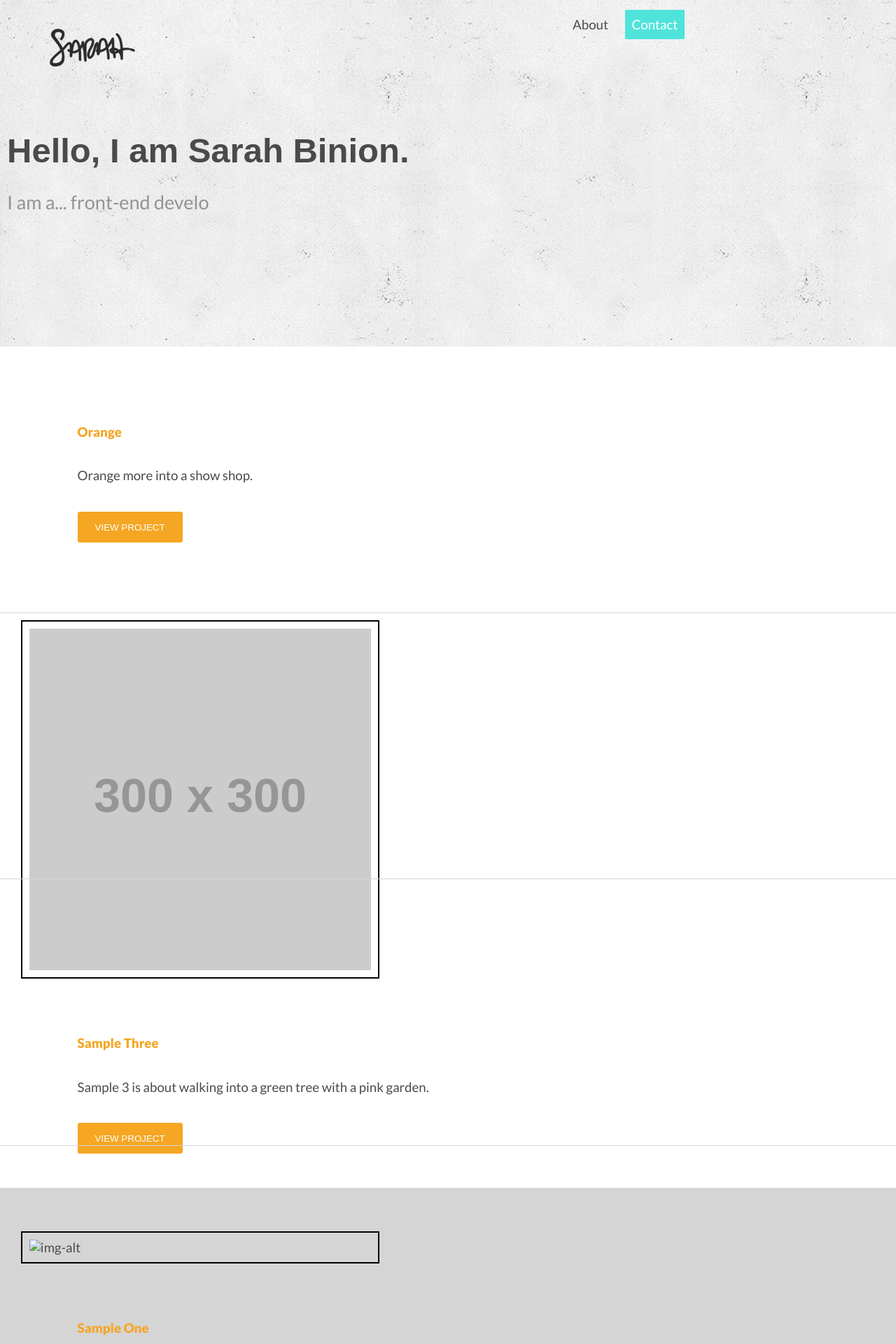
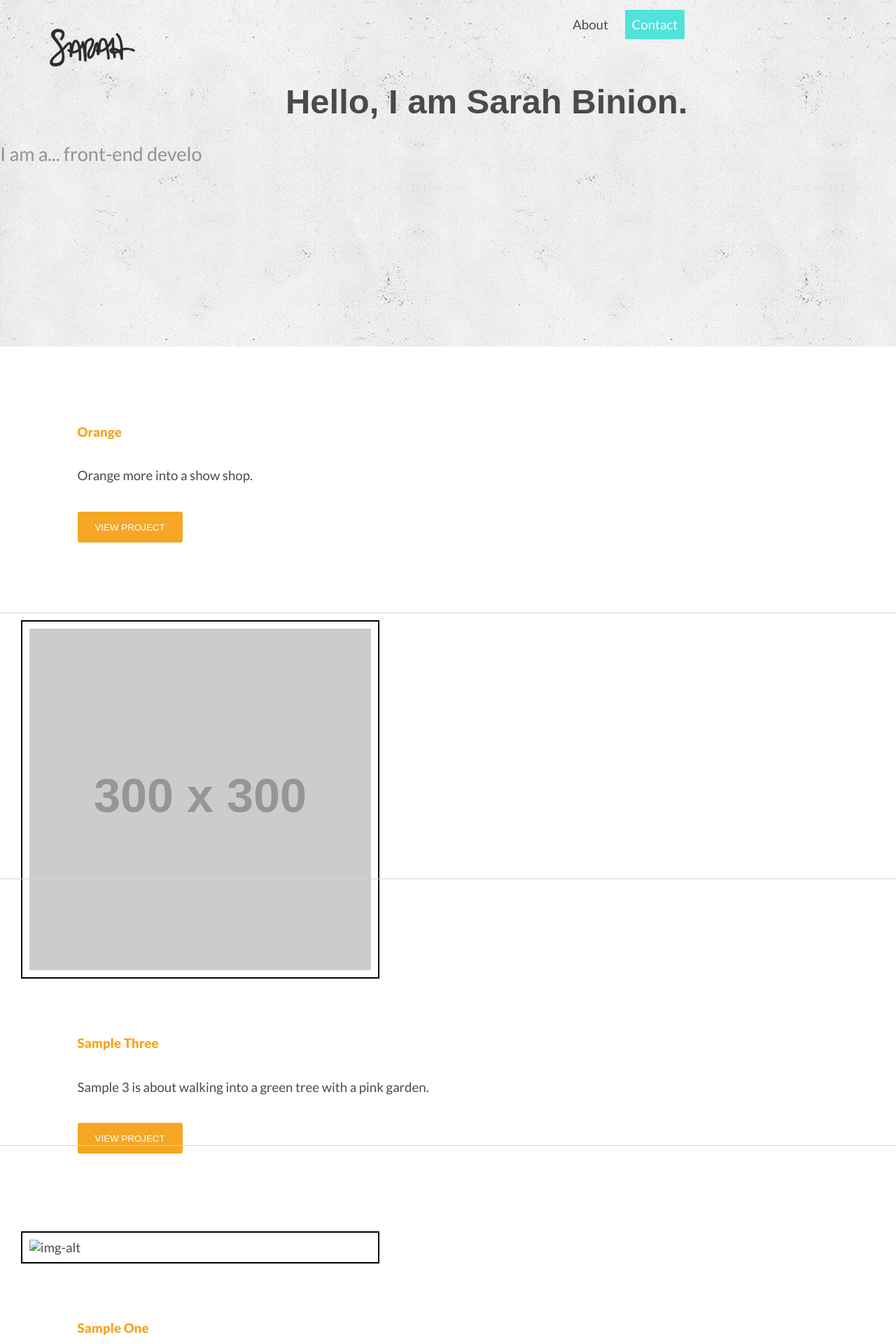
Before and after one commit to srhbinion/portfolio2016, a Jekyll site: the page built from index.html, in a window 1280 px wide. Shown: the top 1920 px of the page at 70% size. Built offline with Jekyll 4.4.1, drawn with Linux system fonts in a browser that asks for light colours; nearby versions of some CDN libraries.

Commit message:
fix gride

```diff
--- a/_sass/03-layout/_grid.scss
+++ b/_sass/03-layout/_grid.scss
@@ -12,7 +12,6 @@
       clear: both;
   }
 
-  max-width: 960px;
   width: 100%;
   margin: 0 auto;
   padding: 0;
@@ -32,14 +31,16 @@
 /* For devices larger than 550px
 ----------------*/
 @media (min-width: 550px) {
-  .one    { width: 10% ;}
-  .two    { width: 20%;}
-  .three  { width: 30%;}
-  .four   { width: 40%;}
-  .five   { width: 50%;}
-  .six    { width: 60%;}
-  .seven  { width: 70%;}
-  .eight  { width: 80% ;}
-  .nine   { width: 90%;}
-  .ten    { width: 100%;}
+  .one      { width: 10%;}
+  .two      { width: 20%;}
+  .three    { width: 30%;}
+  .four     { width: 40%;}
+  .five     { width: 50%;}
+  .six      { width: 60%;}
+  .seven    { width: 70%;}
+  .eight    { width: 80%;}
+  .nine     { width: 90%;}
+  .ten      { width: 100%;}
+  .eleven   { width: 90%;}
+  .twleve   { width: 100%;}
 }
--- a/index.html
+++ b/index.html
@@ -3,15 +3,17 @@
 ---
 
 <div class="home">
-  <div class="container">
-    <section class="offset-by-one ten columns site-welcome">
+
+  <div class="row">
+    <section class="site-welcome">
       </br>
       <h1>Hello, I am Sarah Binion.</h1>
       <p>I am a... <span class="element"></span></p>
       </br>
     </section>
   </div>
-  <div class="container">
+
+  <div class="row">
     {% for post in site.posts limit:3 %}
     <section class="sample-post">
       <ul class="seven columns">
@@ -28,12 +30,6 @@
       </div>
     </section>
     {% endfor %}
-    </ul>
   </div>
+
 </div>
-
-
-            <!--<div class="seven columns" style="background-color: green;">
-
-
-            </div>-->
```
